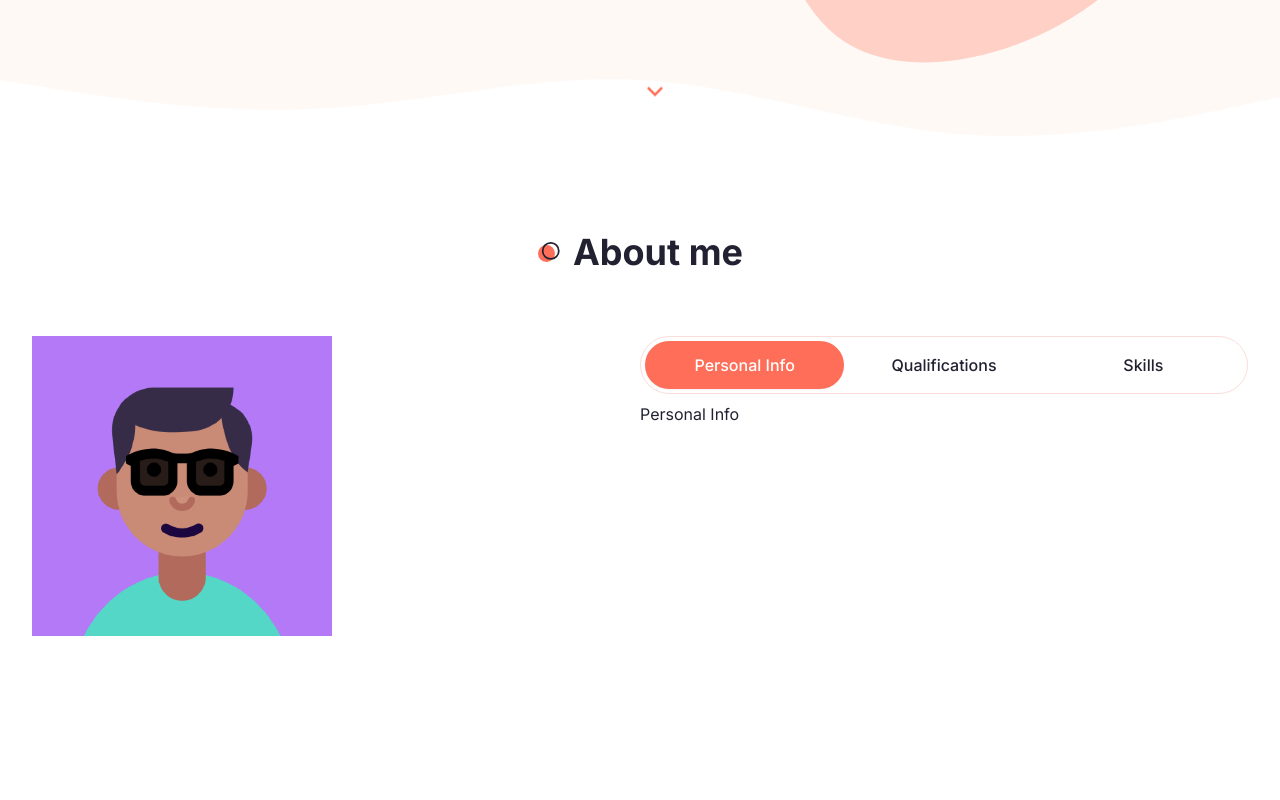
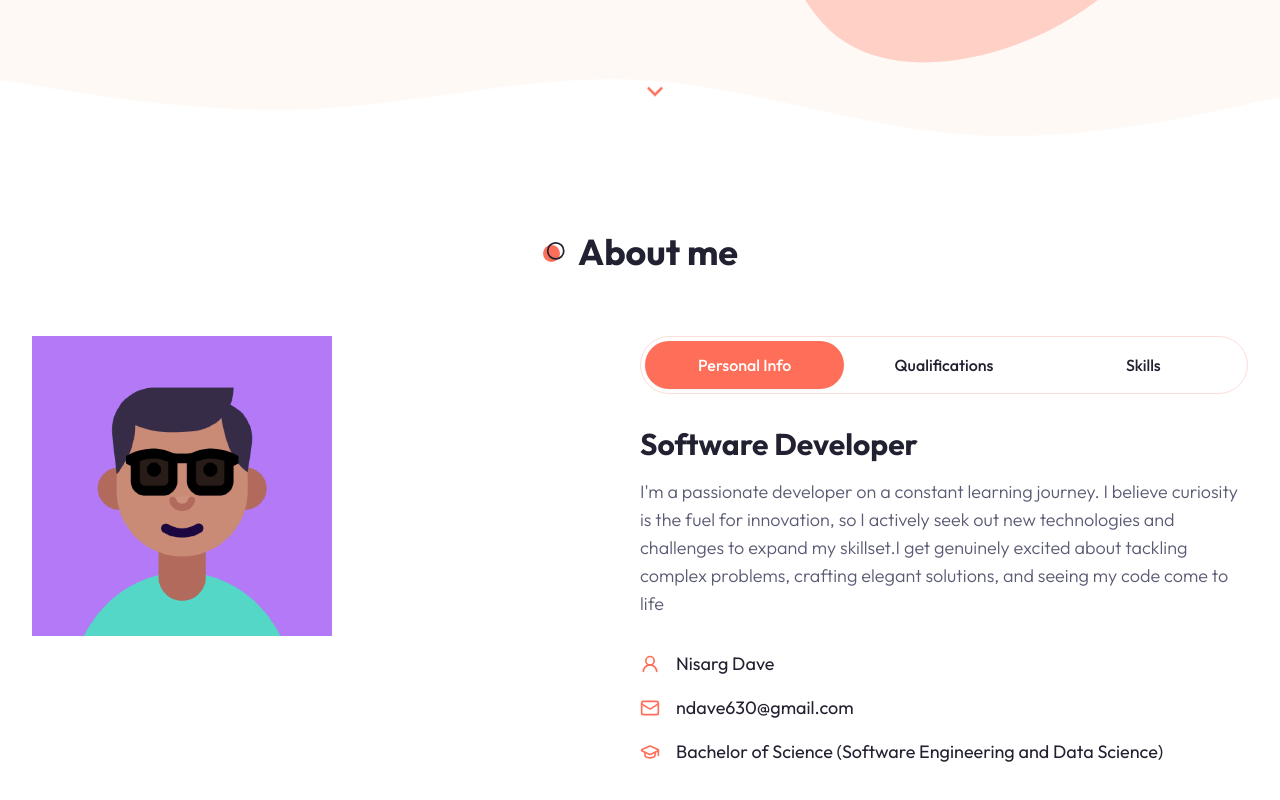
Before and after one commit to nisarg-dave/portfolio, a Next.js app: page / in a window 1280 px wide. Shown: the part 638-1438 px from the top of the page. Built offline with nearby package versions, Linux system fonts and the light colour scheme.

Commit message:
feat: completed the personal info content for the about me section

```diff
--- a/app/globals.css
+++ b/app/globals.css
@@ -66,6 +66,18 @@
   @apply text-6xl xl:text-[72px] xl:leading-[80px] tracking-[-2px] font-bold;
 }
 
+.h2 {
+  @apply text-4xl font-bold;
+}
+
+.h3 {
+  @apply text-3xl font-bold;
+}
+
+.h4 {
+  @apply text-[22px] font-semibold;
+}
+
 .subtitle {
   @apply text-muted-foreground text-lg mb-8 font-light;
 }
--- a/app/layout.tsx
+++ b/app/layout.tsx
@@ -1,11 +1,11 @@
 import type { Metadata } from "next";
-import { Inter } from "next/font/google";
+import { Outfit } from "next/font/google";
 import "./globals.css";
 import Header from "@/components/Header";
 import Footer from "@/components/Footer";
 import ThemeProvider from "@/components/ThemeProvider";
 
-const inter = Inter({ subsets: ["latin"] });
+const outfit = Outfit({ subsets: ["latin"] });
 
 export const metadata: Metadata = {
   title: "Nisarg Dave",
@@ -20,7 +20,7 @@ export default function RootLayout({
   return (
     // If you set suppressHydrationWarning to true, React will not warn you about mismatches in the attributes and the content of that element
     <html lang="en" suppressHydrationWarning>
-      <body className={inter.className}>
+      <body className={outfit.className}>
         <ThemeProvider attribute="class" defaultTheme="light">
           <Header />
           {children}
--- a/components/About.tsx
+++ b/components/About.tsx
@@ -120,14 +120,49 @@ function About() {
           <div className="flex-1">
             <Tabs defaultValue="personal">
               <TabsList className="w-full grid xl:grid-cols-3 xl:nax-w-[520px] xl:border dark:border-none">
-                <TabsTrigger value="personal">Personal Info</TabsTrigger>
-                <TabsTrigger value="qualifications">Qualifications</TabsTrigger>
-                <TabsTrigger value="skills">Skills</TabsTrigger>
+                <TabsTrigger className="w-[162px] xl:w-auto" value="personal">
+                  Personal Info
+                </TabsTrigger>
+                <TabsTrigger
+                  className="w-[162px] xl:w-auto"
+                  value="qualifications"
+                >
+                  Qualifications
+                </TabsTrigger>
+                <TabsTrigger className="w-[162px] xl:w-auto" value="skills">
+                  Skills
+                </TabsTrigger>
               </TabsList>
               {/* tabs content */}
-              <div>
+              <div className="text-lg mt-12 xl:mt-8">
                 {/* personal */}
-                <TabsContent value="personal">Personal Info</TabsContent>
+                <TabsContent value="personal">
+                  <div className="text-center xl:text-left">
+                    <h3 className="h3 mb-4">Software Developer</h3>
+                    <p className="subtitle max-w-l mx-auto xl:mx-0">
+                      I'm a passionate developer on a constant learning journey.
+                      I believe curiosity is the fuel for innovation, so I
+                      actively seek out new technologies and challenges to
+                      expand my skillset.I get genuinely excited about tackling
+                      complex problems, crafting elegant solutions, and seeing
+                      my code come to life
+                    </p>
+                    {/* icons */}
+                    <div className="grid xl:grid-cols-1 gap-4 mb-12">
+                      {infoData.map((item, index) => {
+                        return (
+                          <div
+                            className="flex items-center gap-x-4 mx-auto xl:mx-0"
+                            key={index}
+                          >
+                            <div className="text-primary">{item.icon}</div>
+                            <div>{item.text}</div>
+                          </div>
+                        );
+                      })}
+                    </div>
+                  </div>
+                </TabsContent>
                 <TabsContent value="qualifications">
                   Qualifications Info
                 </TabsContent>
--- a/components/Hero.tsx
+++ b/components/Hero.tsx
@@ -16,9 +16,8 @@ function Hero() {
               Software Developer
             </div>
             <h1 className="h1">Hello, my name is Nisarg Dave</h1>
-            <p className="subtitle max-w-[490px] mx-auto xl:mx-0">
-              Brief description with insights into myself, my vocational
-              journey, and what I engage in professionally.
+            <p className="subtitle max-w-[490px] mx-auto xl:mx-0 mt-3">
+              I'm a curious coder, always iterating on myself.
             </p>
             {/* Buttons */}
             <div className="flex flex-col gap-y-3 md:flex-row gap-x-3 mx-auto xl:mx-0 mb-12">
```
